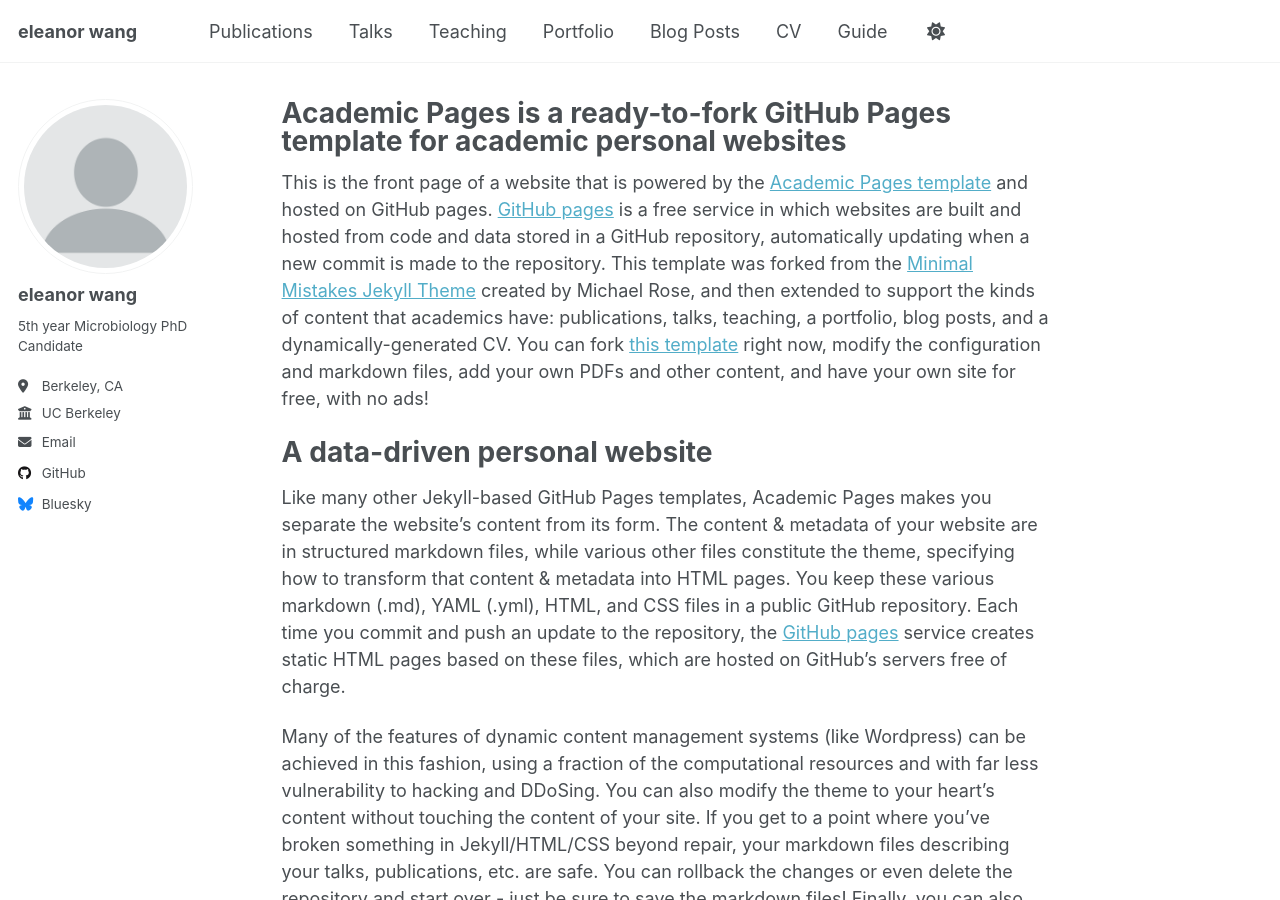
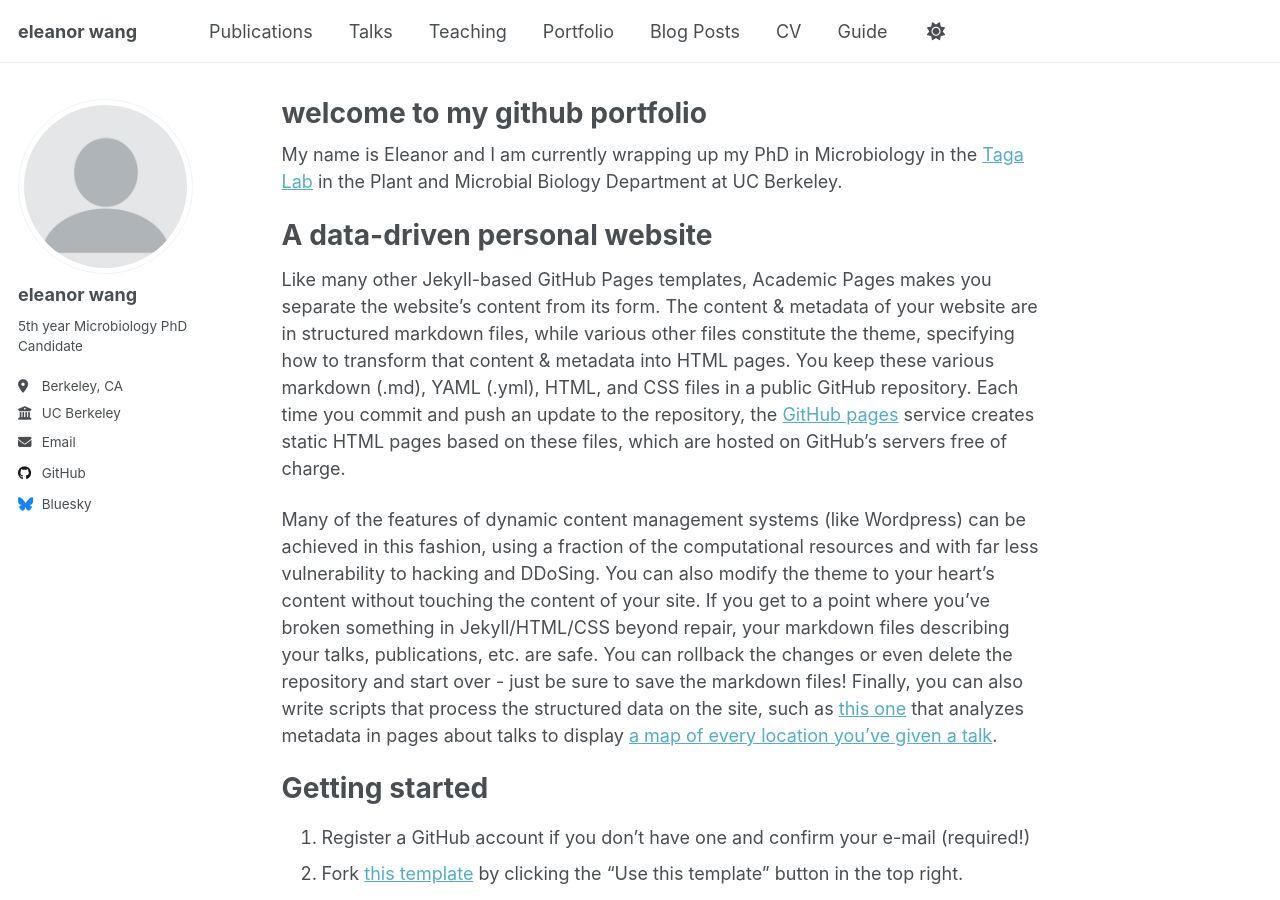
Before and after one commit to eledamame/eledamame.github.io, a Jekyll site: the page built from _pages/about.md, in a window 1280 px wide and 900 px high. Built offline with Jekyll 4.4.1, drawn with Linux system fonts in a browser that asks for light colours.

Commit message:
Update about.md

```diff
--- a/_pages/about.md
+++ b/_pages/about.md
@@ -1,13 +1,13 @@
 ---
 permalink: /
-title: "Academic Pages is a ready-to-fork GitHub Pages template for academic personal websites"
+title: "welcome to my github portfolio"
 author_profile: true
 redirect_from:
   - /about/
   - /about.html
 ---
 
-This is the front page of a website that is powered by the [Academic Pages template](https://github.com/academicpages/academicpages.github.io) and hosted on GitHub pages. [GitHub pages](https://pages.github.com) is a free service in which websites are built and hosted from code and data stored in a GitHub repository, automatically updating when a new commit is made to the repository. This template was forked from the [Minimal Mistakes Jekyll Theme](https://mmistakes.github.io/minimal-mistakes/) created by Michael Rose, and then extended to support the kinds of content that academics have: publications, talks, teaching, a portfolio, blog posts, and a dynamically-generated CV. You can fork [this template](https://github.com/academicpages/academicpages.github.io) right now, modify the configuration and markdown files, add your own PDFs and other content, and have your own site for free, with no ads!
+My name is Eleanor and I am currently wrapping up my PhD in Microbiology in the [Taga Lab](https://tagalab.berkeley.edu/) in the Plant and Microbial Biology Department at UC Berkeley.
 
 A data-driven personal website
 ======
```
